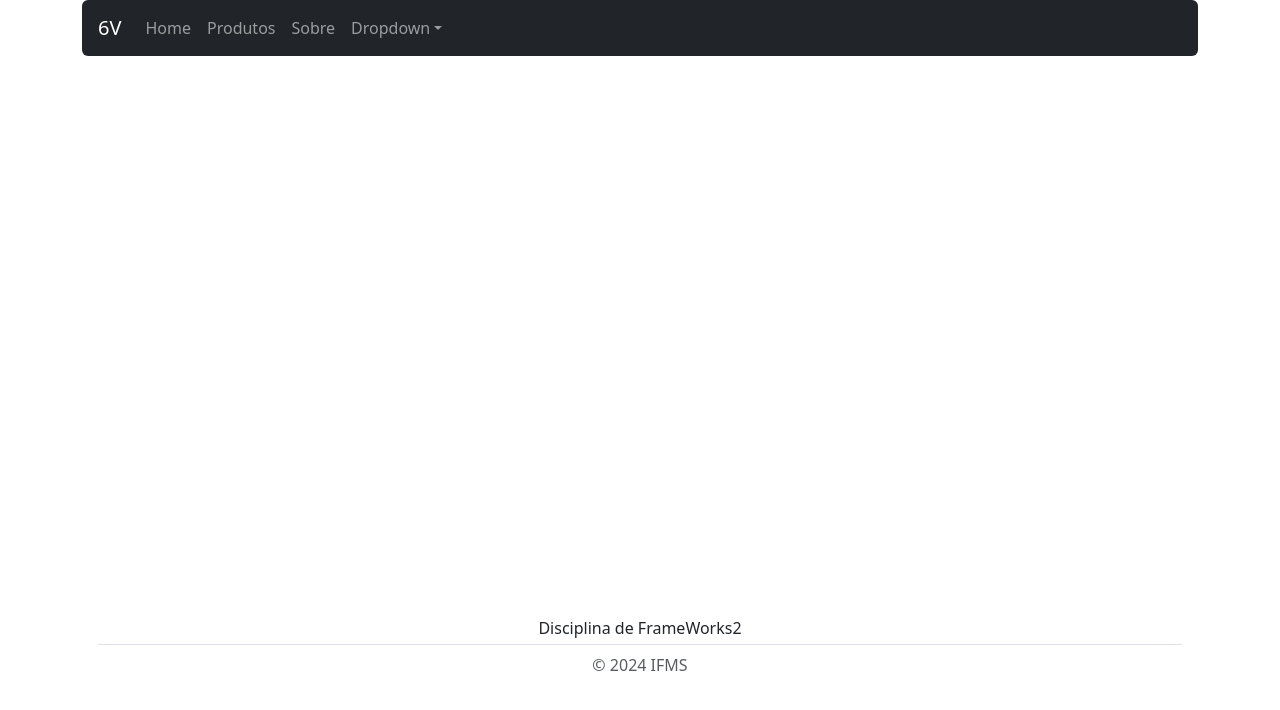
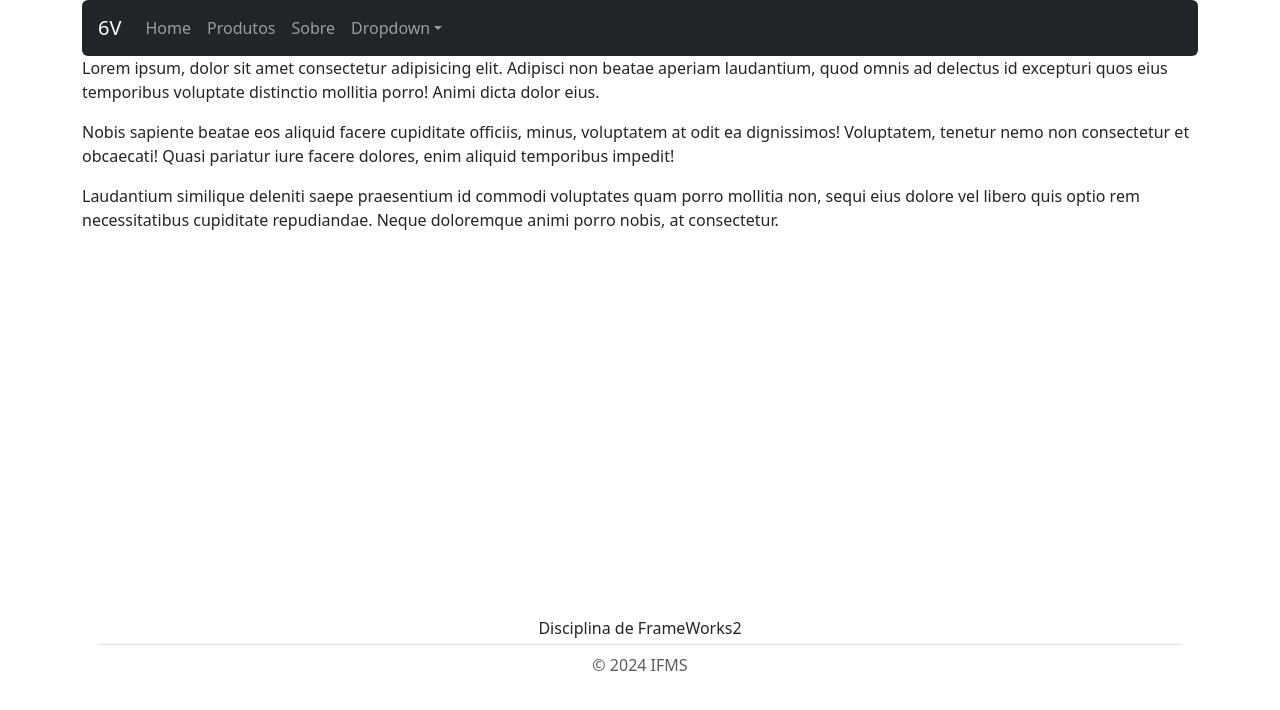
Before and after one commit to Marcelo-IFMS/fw2, a Next.js app: page / in a window 1280 px wide. Shown: the top 710 px of the page. Built offline with nearby package versions, Linux system fonts and the light colour scheme.

Commit message:
update: navbar

```diff
--- a/src/pages/components/navbar.js
+++ b/src/pages/components/navbar.js
@@ -5,7 +5,7 @@ export default function NavBar() {
     return (
     <Container>
         <Navbar expand="lg" className="rounded navbar bg-dark navbar-dark px-3 gradient-custom">
-            <Navbar.Brand href="#home">6V</Navbar.Brand>
+            <Navbar.Brand href="/">6V</Navbar.Brand>
             <Navbar.Toggle aria-controls="basic-navbar-nav" />
             <Navbar.Collapse id="basic-navbar-nav">
                 <Nav className="me-auto">
--- a/src/pages/index.js
+++ b/src/pages/index.js
@@ -10,7 +10,9 @@ function Index() {
     <div>
       <NavBar />
       <Container className="conteudo">
-
+        <p>Lorem ipsum, dolor sit amet consectetur adipisicing elit. Adipisci non beatae aperiam laudantium, quod omnis ad delectus id excepturi quos eius temporibus voluptate distinctio mollitia porro! Animi dicta dolor eius.</p>
+        <p>Nobis sapiente beatae eos aliquid facere cupiditate officiis, minus, voluptatem at odit ea dignissimos! Voluptatem, tenetur nemo non consectetur et obcaecati! Quasi pariatur iure facere dolores, enim aliquid temporibus impedit!</p>
+        <p>Laudantium similique deleniti saepe praesentium id commodi voluptates quam porro mollitia non, sequi eius dolore vel libero quis optio rem necessitatibus cupiditate repudiandae. Neque doloremque animi porro nobis, at consectetur.</p>
       </Container>
       <Footer />
     </div>
--- a/src/pages/produtos.js
+++ b/src/pages/produtos.js
@@ -1,5 +1,6 @@
 import { Container } from "react-bootstrap";
 import NavBar from "./components/navbar";
+import Footer from "./components/footer";
 
 export default function Produtos() {
     return (
--- a/src/pages/sobre.js
+++ b/src/pages/sobre.js
@@ -1,5 +1,6 @@
 import { Container } from "react-bootstrap";
 import NavBar from "./components/navbar";
+import Footer from "./components/footer";
 
 export default function Sobre() {
     return (
```
